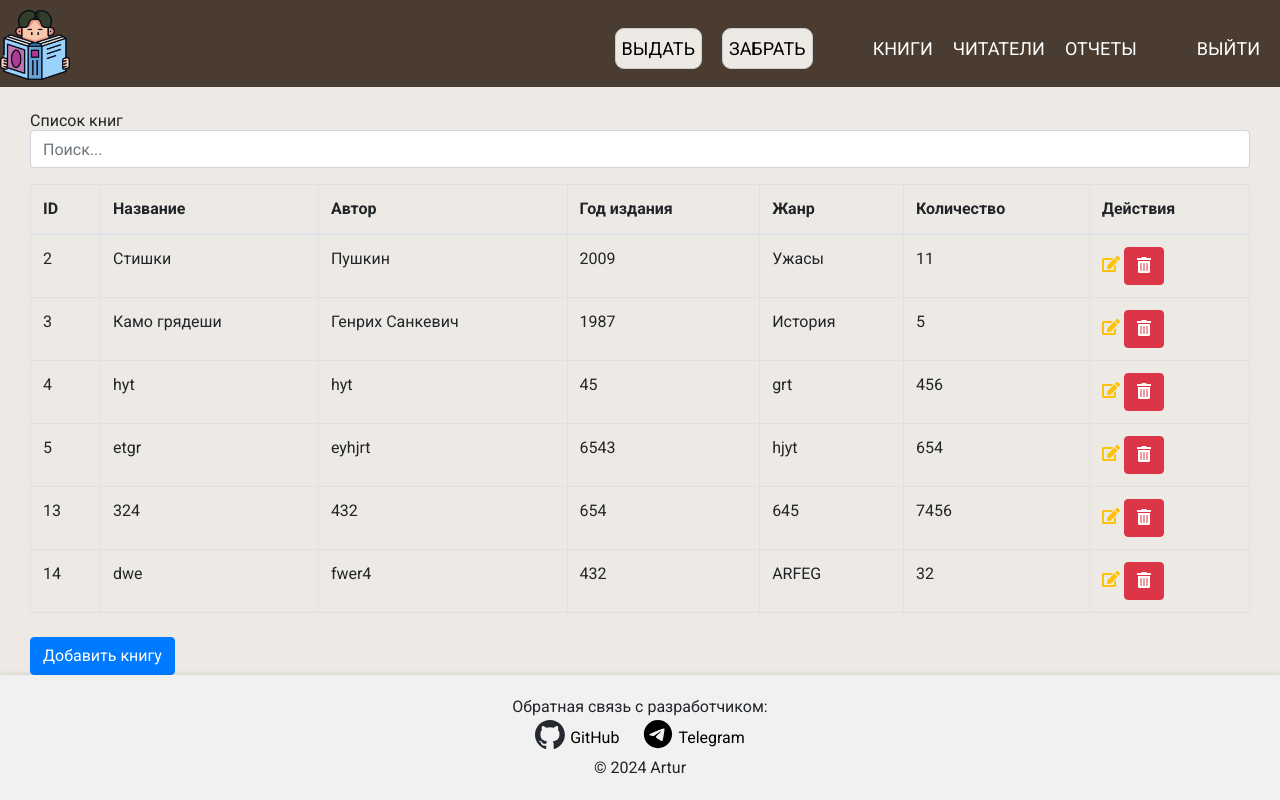
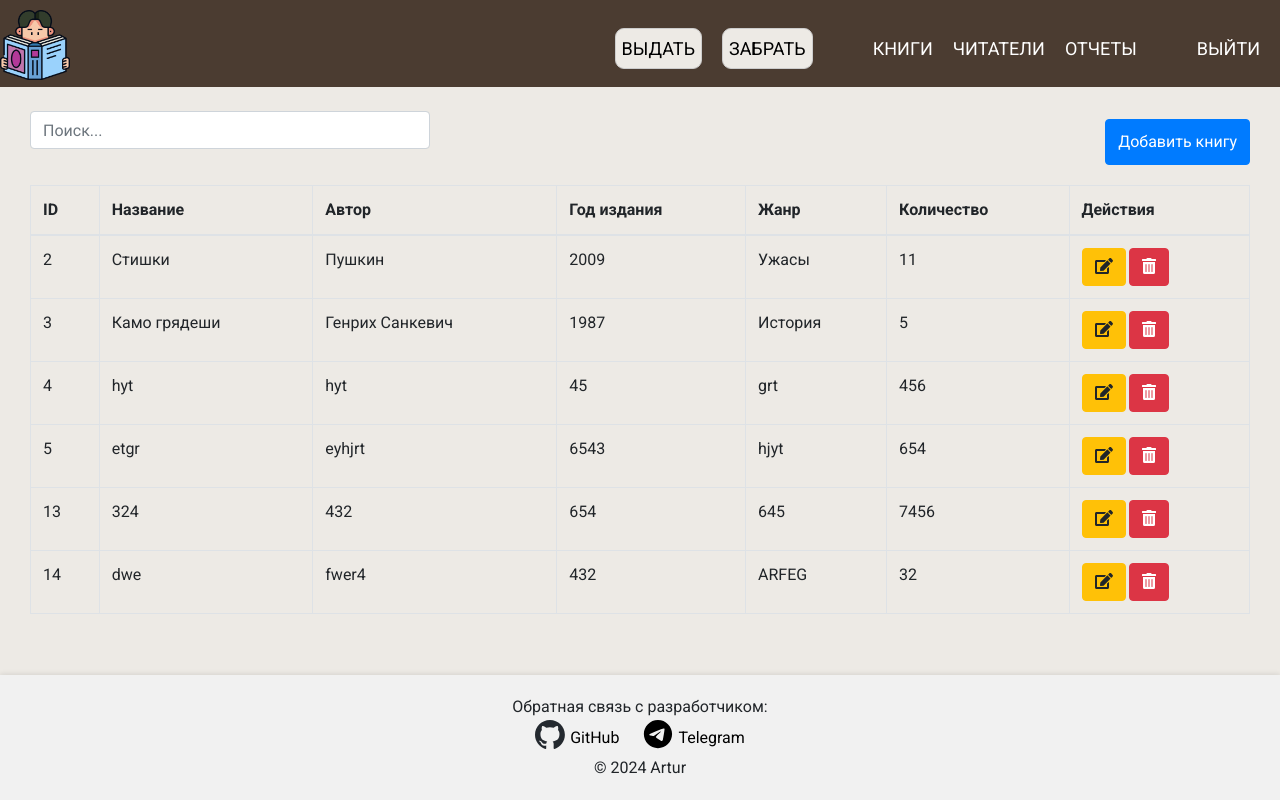
Before and after one commit to Animeshnik94/semestr_task, a Flask app: page /books in a window 1280 px wide. Run offline with Flask 3, Linux system fonts and the light colour scheme; the visitor is signed in with stand-in values (Sample User, id 1); some libraries are stand-ins or nearby versions.

Commit message:
Не помню

```diff
--- a/app.py
+++ b/app.py
@@ -92,16 +92,27 @@ def add_book():
     form = BookForm()
     if form.validate_on_submit():
         print(f'Добавляем книгу: {form.title.data}, {form.author.data}, {form.publication_year.data}, {form.genre.data}, {form.copies.data}')  # Логируем данные
-        new_book = Book(
+        existing_book = Book.query.filter_by(
             title=form.title.data,
             author=form.author.data,
-            publication_year=form.publication_year.data,
-            genre=form.genre.data,
-            copies=form.copies.data
-        )
-        db.session.add(new_book)
-        db.session.commit()
-        flash('Книга успешно добавлена!', 'success')
+            publication_year=form.publication_year.data
+        ).first()
+
+        if existing_book:
+            existing_book.copies += form.copies.data
+            db.session.commit()
+            flash('Количество копий книги увеличено!', 'success')
+        else:
+            new_book = Book(
+                title=form.title.data,
+                author=form.author.data,
+                publication_year=form.publication_year.data,
+                genre=form.genre.data,
+                copies=form.copies.data
+            )
+            db.session.add(new_book)
+            db.session.commit()
+            flash('Книга успешно добавлена!', 'success')
         return redirect(url_for('books', form=form))
     else:
         print(form.errors)
--- a/semestr_task/models.py
+++ b/semestr_task/models.py
@@ -22,7 +22,6 @@ class Book(db.Model):
     def __repr__(self):
         return f'<Book {self.title}, Author {self.author}>'
 
-
 class Reader(db.Model):
     __tablename__ = 'readers'
 
@@ -46,8 +45,6 @@ class Loan(db.Model):
     def __repr__(self):
         return f'<Loan {self.book.title} to {self.reader.first_name}>'
 
-
-
 # # Пример регистрации читателя
 def register_reader(first_name, last_name, card_number):
     new_reader = Reader(first_name=first_name, last_name=last_name, card_number=card_number)
--- a/semestr_task/static/css/styles.css
+++ b/semestr_task/static/css/styles.css
@@ -59,7 +59,7 @@ article, aside, details, figcaption, figure, footer, header, hgroup, main, nav,
 /*-----------COMMON-----------*/
 body {
   margin: 0;
-  padding-bottom: 80px;
+  padding-bottom: 130px;
   background-color: #EDEAE5;
   font-family: "Roboto", sans-serif;
 }
@@ -256,4 +256,13 @@ footer a .feedback-icon img {
   right: 10px;
 }
 
+.additional-elements {
+  display: flex;
+  justify-content: space-between;
+  margin-bottom: 20px;
+}
+.additional-elements .form-control {
+  max-width: 400px;
+}
+
 /*# sourceMappingURL=styles.css.map */
--- a/semestr_task/templates/books.html
+++ b/semestr_task/templates/books.html
@@ -5,8 +5,11 @@
 
 {% block content %}
 <div class="container mt-4">
-    <h2>Список книг</h2>
-    <input class="form-control mb-3" id="searchBox" type="text" placeholder="Поиск...">
+    <div class="additional-elements">
+        <input class="form-control mb-3" id="searchBox" type="text" placeholder="Поиск...">
+        <button class="btn btn-primary mt-2" id="addBookBtn" data-toggle="modal" data-target="#addBookModal">Добавить книгу</button>
+    </div>
+
     <div id="bookTableContainer">
         <table class="table table-bordered table-hover" id="bookTable">
             <thead>
@@ -31,9 +34,11 @@
                     <td>{{ book.genre }}</td>
                     <td>{{ book.copies }}</td>
                     <td>
-                        <a href="{{ url_for('edit_book', book_id=book.id) }}" class="text-warning">
+
+                        <button type="submit" class="btn btn-warning">
                             <i class="fas fa-edit"></i>
-                        </a>
+                        </button>
+
                         <form action="{{ url_for('delete_book', book_id=book.id) }}" method="POST" style="display:inline;">
                             <button type="submit" class="btn btn-danger" onclick="return confirm('Вы уверены, что хотите удалить эту книгу?');">
                                 <i class="fas fa-trash-alt"></i>
@@ -46,8 +51,8 @@
         </table>
     </div>
     <div id="pagination" class="mt-3"></div>
-    <button class="btn btn-primary mt-2" id="addBookBtn" data-toggle="modal" data-target="#addBookModal">Добавить книгу</button>
 </div>
+<script src="{{ url_for('static', filename='js/table.js')}}"></script>
 <!-- Модальное окно для добавления книги -->
 <div class="modal fade" id="addBookModal" tabindex="-1" role="dialog" aria-labelledby="addBookModalLabel" aria-hidden="true">
     <div class="modal-dialog" role="document">
```
Also changed, not shown: semestr_task/static/scss/main.scss (+12 -1 lines), instance/site.db, 1 other file.
